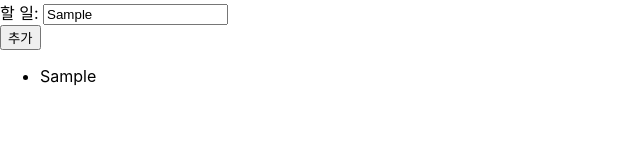
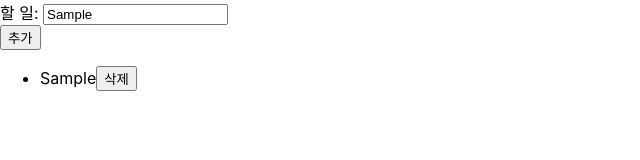
Before and after one commit to somin00/somin-todo, a React (Create React App) app: page / in a window 1280 px wide. Both pictures are taken after typing "Sample" into the empty fields and a click on the button "추가". Shown: the top 160 px of the page, without its empty margins (0-640 px from the left). Built offline with nearby package versions, Linux system fonts and the light colour scheme.

Commit message:
feat: 투두 삭제 기능 구현

```diff
--- a/src/App.tsx
+++ b/src/App.tsx
@@ -8,10 +8,15 @@ const App = () => {
   const addTodo = (text: string) => {
     setTodos((prev) => [...prev, { id: Math.random().toString(), text }]);
   };
+  const deleteTodo = (id: string) => {
+    setTodos((prev) => {
+      return prev.filter((item) => item.id !== id);
+    });
+  };
   return (
     <>
       <NewTodo addTodo={addTodo} />
-      <TodoList items={todos} />
+      <TodoList items={todos} deleteTodo={deleteTodo} />
     </>
   );
 };
--- a/src/components/TodoList.tsx
+++ b/src/components/TodoList.tsx
@@ -3,13 +3,23 @@ import { Todo } from "../todo.model";
 
 type TodoListProps = {
   items: Todo[];
+  deleteTodo: (id: string) => void;
 };
 
-export const TodoList = ({ items }: TodoListProps) => {
+export const TodoList = ({ items, deleteTodo }: TodoListProps) => {
   return (
     <ul>
       {items.map((todo) => (
-        <li key={todo.id}>{todo.text}</li>
+        <li key={todo.id}>
+          <span>{todo.text}</span>
+          <button
+            onClick={() => {
+              deleteTodo(todo.id);
+            }}
+          >
+            삭제
+          </button>
+        </li>
       ))}
     </ul>
   );
```
